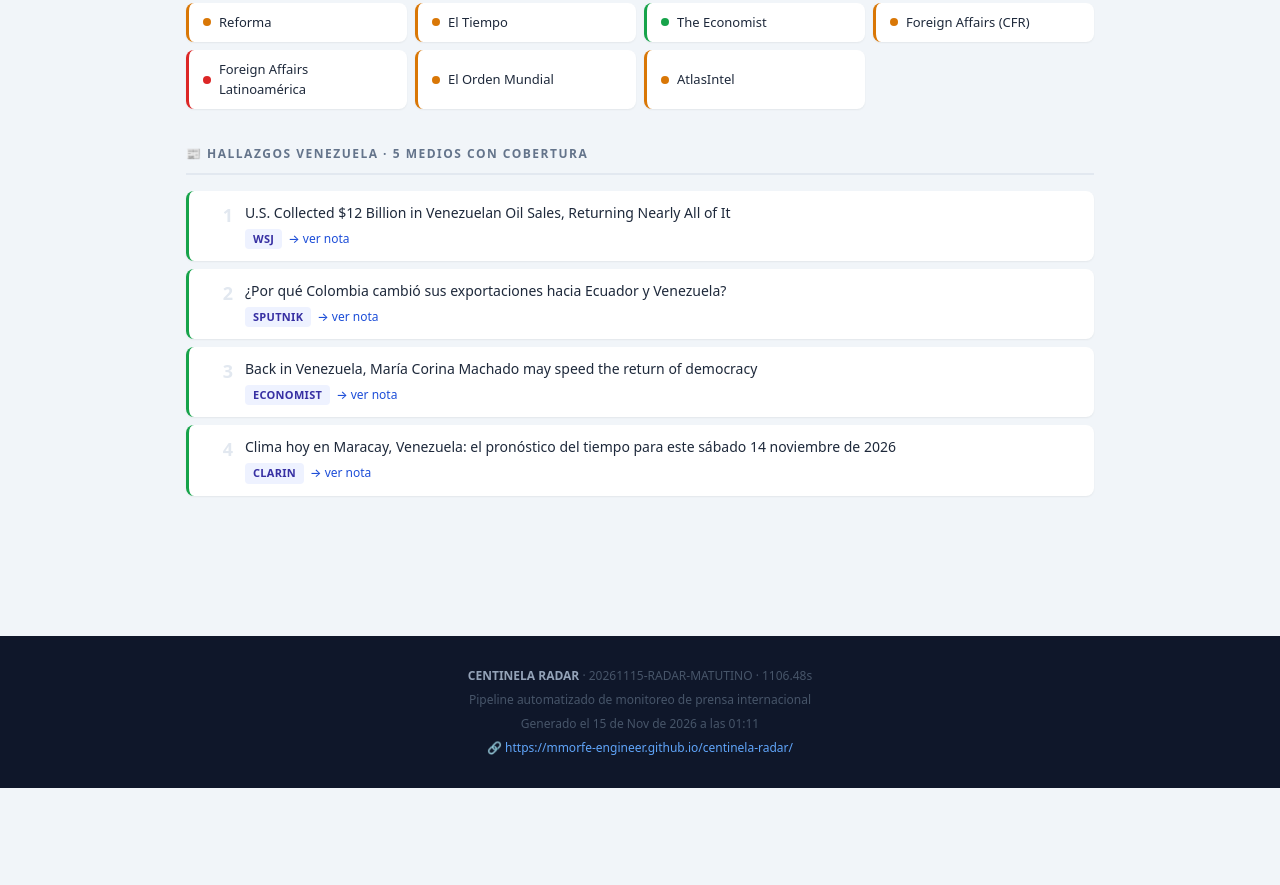
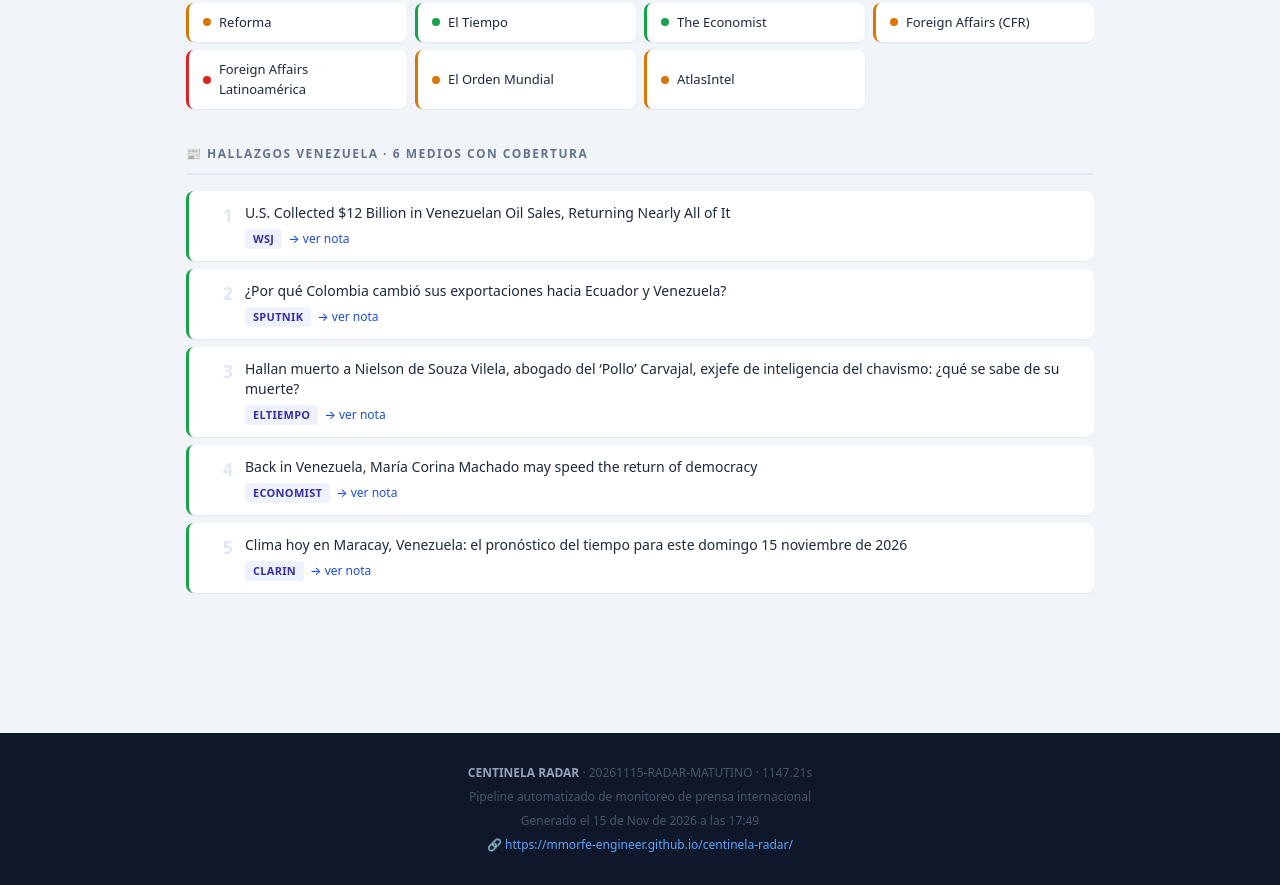
Before and after one commit to mmorfe-engineer/centinela-radar, a plain HTML site: page docs/index.html in a window 1280 px wide. Shown: the part 1005-1890 px from the top of the page. Before the commit the page ends 1793 px from the top, so only its background shows below. Drawn offline with Linux system fonts and the light colour scheme.

Commit message:
radar: informe 20261115T1749 [MATUTINO]

```diff
--- a/docs/index.html
+++ b/docs/index.html
@@ -117,8 +117,8 @@
     <h1>📡 RADAR 📡</h1>
     <div class="hdr-meta">
         <span class="badge badge-matutino">MATUTINO</span>
-        <span>15 Nov 2026 · 01:11 VET</span>
-        <span>35/35 medios · 4 hallazgos Venezuela</span>
+        <span>15 Nov 2026 · 17:49 VET</span>
+        <span>35/35 medios · 5 hallazgos Venezuela</span>
     </div>
 </header>
 
@@ -126,12 +126,12 @@
 
     <div class="semaforo">
         <div class="sem-card v">
-            <div class="sem-num">5</div>
+            <div class="sem-num">6</div>
             <div class="sem-label">🟢 Con cobertura</div>
             <div class="sem-sub">Venezuela en agenda</div>
         </div>
         <div class="sem-card a">
-            <div class="sem-num">19</div>
+            <div class="sem-num">18</div>
             <div class="sem-label">🟡 Sin cobertura</div>
             <div class="sem-sub">Certificado · sin Venezuela</div>
         </div>
@@ -199,7 +199,7 @@
 <div class="medio-chip verde" title="Con cobertura"><span class="dot"></span><span class="nombre">Clarín</span></div>
 <div class="medio-chip amarillo" title="Sin cobertura certificada"><span class="dot"></span><span class="nombre">El Mercurio (Emol)</span></div>
 <div class="medio-chip amarillo" title="Sin cobertura certificada"><span class="dot"></span><span class="nombre">Reforma</span></div>
-<div class="medio-chip amarillo" title="Sin cobertura certificada"><span class="dot"></span><span class="nombre">El Tiempo</span></div>
+<div class="medio-chip verde" title="Con cobertura"><span class="dot"></span><span class="nombre">El Tiempo</span></div>
 <div class="medio-chip verde" title="Con cobertura"><span class="dot"></span><span class="nombre">The Economist</span></div>
 <div class="medio-chip amarillo" title="Sin cobertura certificada"><span class="dot"></span><span class="nombre">Foreign Affairs (CFR)</span></div>
 <div class="medio-chip rojo" title="Error: Fetch fallido: Timeout después de 2 reintentos"><span class="dot"></span><span class="nombre">Foreign Affairs Latinoamérica</span></div>
@@ -209,7 +209,7 @@
     </section>
 
     <section>
-        <h2 class="sec-title">📰 Hallazgos Venezuela · 5 medios con cobertura</h2>
+        <h2 class="sec-title">📰 Hallazgos Venezuela · 6 medios con cobertura</h2>
         <div class="hallazgo-list">
 
         <div class="hallazgo-item">
@@ -231,16 +231,24 @@
         <div class="hallazgo-item">
             <div class="hallazgo-rank">3</div>
             <div class="hallazgo-content">
+                <div class="hallazgo-titulo">Hallan muerto a Nielson de Souza Vilela, abogado del ‘Pollo’ Carvajal, exjefe de inteligencia del chavismo: ¿qué se sabe de su muerte?</div>
+                <div class="hallazgo-meta"><span class="tag tag-medio">ELTIEMPO</span> <a class="tag-fuente" href="https://www.eltiempo.com/mundo/hallan-muerto-a-nielson-de-souza-vilela-abogado-del-pollo-carvajal-exjefe-de-inteligencia-del-chavismo-que-se-sabe-de-su-muerte-3601226" target="_blank" rel="noopener">→ ver nota</a></div>
+            </div>
+        </div>
+
+        <div class="hallazgo-item">
+            <div class="hallazgo-rank">4</div>
+            <div class="hallazgo-content">
                 <div class="hallazgo-titulo">Back in Venezuela, María Corina Machado may speed the return of democracy</div>
                 <div class="hallazgo-meta"><span class="tag tag-medio">ECONOMIST</span> <a class="tag-fuente" href="https://www.economist.com/the-americas/2026/10/25/back-in-venezuela-maria-corina-machado-may-speed-the-return-of-democracy" target="_blank" rel="noopener">→ ver nota</a></div>
             </div>
         </div>
 
         <div class="hallazgo-item">
-            <div class="hallazgo-rank">4</div>
+            <div class="hallazgo-rank">5</div>
             <div class="hallazgo-content">
-                <div class="hallazgo-titulo">Clima hoy en Maracay, Venezuela: el pronóstico del tiempo para este sábado 14 noviembre de 2026</div>
-                <div class="hallazgo-meta"><span class="tag tag-medio">CLARIN</span> <a class="tag-fuente" href="https://www.clarin.com/informacion-general/clima-hoy-maracay-venezuela-pronostico-tiempo-sabado-14-noviembre-2026_0_LNnPKtJj8L.html" target="_blank" rel="noopener">→ ver nota</a></div>
+                <div class="hallazgo-titulo">Clima hoy en Maracay, Venezuela: el pronóstico del tiempo para este domingo 15 noviembre de 2026</div>
+                <div class="hallazgo-meta"><span class="tag tag-medio">CLARIN</span> <a class="tag-fuente" href="https://www.clarin.com/informacion-general/clima-hoy-maracay-venezuela-pronostico-tiempo-domingo-15-noviembre-2026_0_jbpt89duE0.html" target="_blank" rel="noopener">→ ver nota</a></div>
             </div>
         </div>
         </div>
@@ -249,9 +257,9 @@
 </div>
 
 <footer>
-    <strong>CENTINELA RADAR</strong> · 20261115-RADAR-MATUTINO · 1106.48s<br>
+    <strong>CENTINELA RADAR</strong> · 20261115-RADAR-MATUTINO · 1147.21s<br>
     Pipeline automatizado de monitoreo de prensa internacional<br>
-    Generado el 15 de Nov de 2026 a las 01:11<br><a href="https://mmorfe-engineer.github.io/centinela-radar/">🔗 https://mmorfe-engineer.github.io/centinela-radar/</a>
+    Generado el 15 de Nov de 2026 a las 17:49<br><a href="https://mmorfe-engineer.github.io/centinela-radar/">🔗 https://mmorfe-engineer.github.io/centinela-radar/</a>
 </footer>
 
 </body>
```
